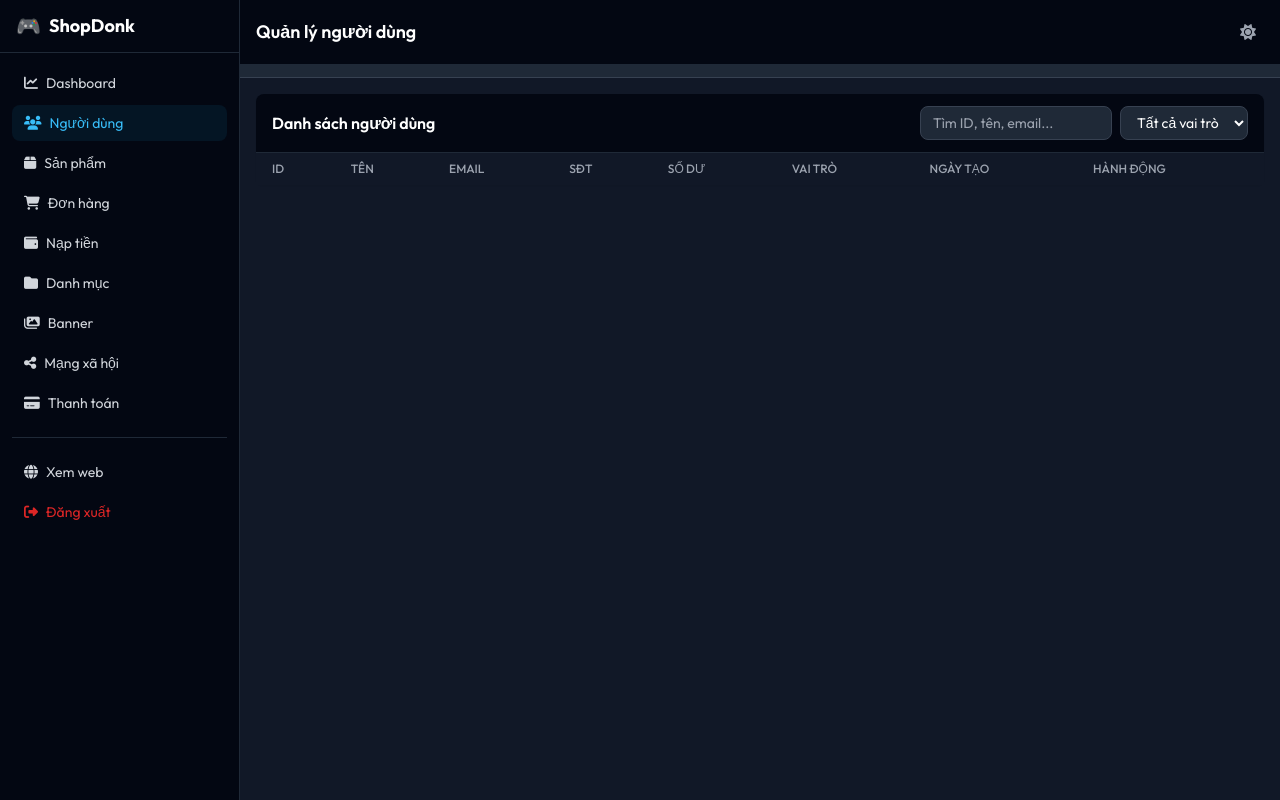
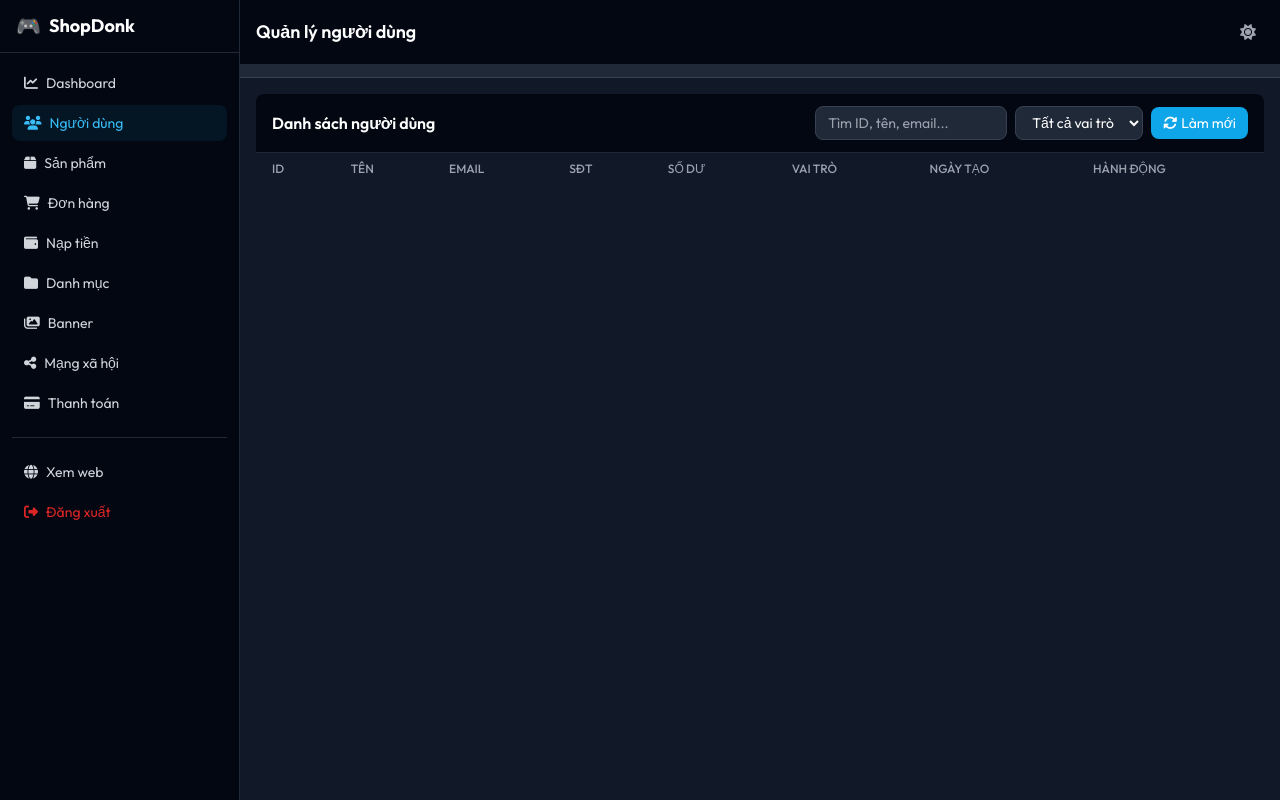
Before and after one commit to phancongdong/shopdonk, a website: page public/admin/users.html in a window 1280 px wide. Drawn offline with nearby package versions, Linux system fonts and the light colour scheme; no server answers; sample sign-in values are in the browser's storage.

Commit message:
Add refresh button and auto-refresh for users admin page

```diff
--- a/public/admin/js/users.js
+++ b/public/admin/js/users.js
@@ -226,4 +226,6 @@ document.addEventListener('DOMContentLoaded', function() {
     }
 
     loadUsers();
+
+    setInterval(loadUsers, 30000);
 });
--- a/public/admin/users.html
+++ b/public/admin/users.html
@@ -81,6 +81,9 @@
                     <option value="ctv">CTV</option>
                     <option value="admin">Admin</option>
                   </select>
+                  <button onclick="loadUsers()" class="px-3 py-1.5 text-sm bg-brand-500 hover:bg-brand-600 text-white rounded-lg flex items-center gap-1">
+                    <i class="fas fa-sync-alt"></i> Làm mới
+                  </button>
                 </div>
               </div>
               <table class="w-full">
```
